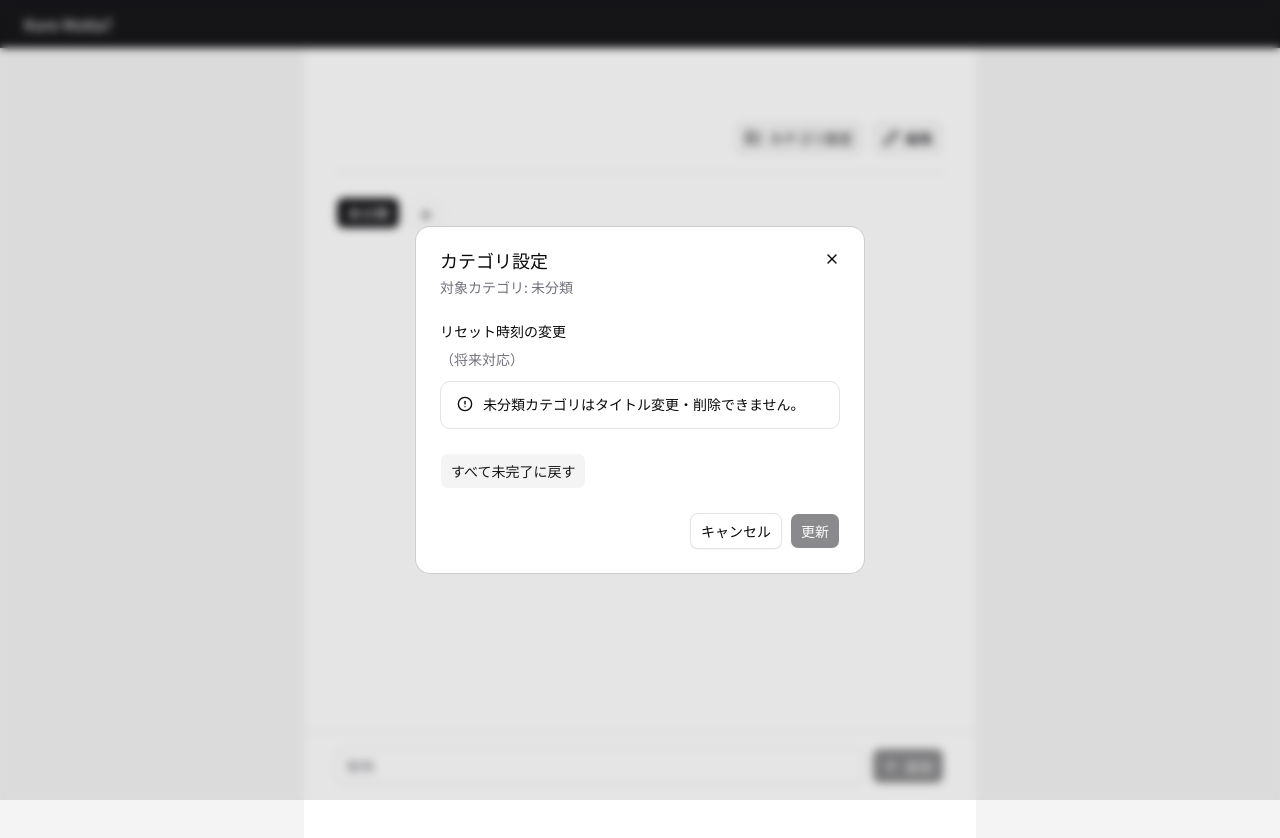
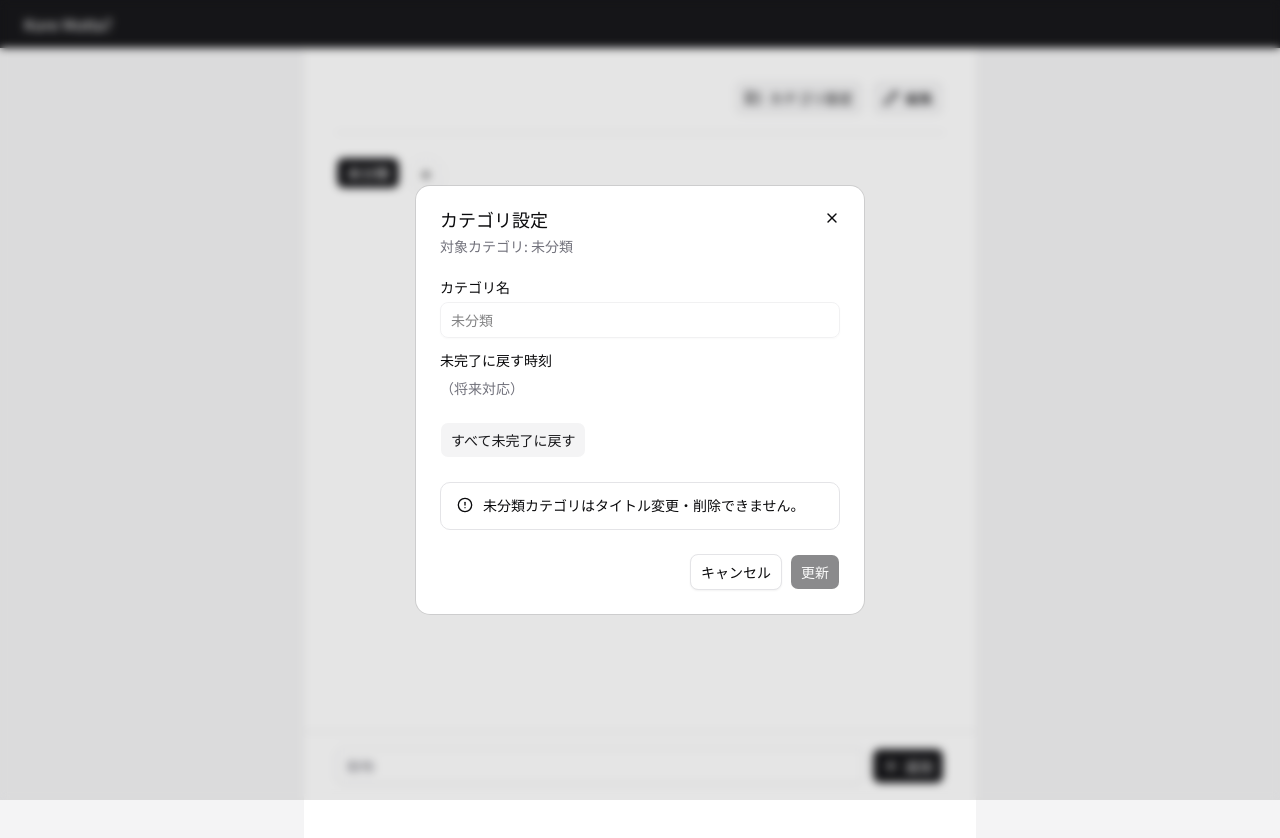
Before and after one commit to kem198/kore-motta, a Next.js app: page / in a window 1280 px wide. Both pictures are taken after a click on the button "カテゴリ設定". Shown: the top 838 px of the page. Built offline with nearby package versions, Linux system fonts and the light colour scheme.

Commit message:
feat: update category dialog and todo components for improved functionality and UI consistency

```diff
--- a/src/components/shared/dialog/category-setting-dialog.tsx
+++ b/src/components/shared/dialog/category-setting-dialog.tsx
@@ -58,7 +58,6 @@ export function CategorySettingDialog({
   const [isDeleteConfirmOpen, setIsDeleteConfirmOpen] = useState(false);
 
   const isCreateMode = mode === "create";
-  const inputLabel = MESSAGES.labels.categoryName;
 
   const handleSave = () => {
     const trimmedName = categoryName.trim();
@@ -108,37 +107,26 @@ export function CategorySettingDialog({
           {(isCreateMode || category) && (
             <>
               <div className="space-y-3">
-                {(isCreateMode || !isDefaultCategory) && (
                 <Label className="flex flex-col items-start gap-2">
-                    {inputLabel}
+                  {MESSAGES.labels.categoryName}
 
                   <Input
                     value={categoryName}
                     onChange={(e) => setCategoryName(e.target.value)}
-                      aria-label={inputLabel}
+                    aria-label={MESSAGES.labels.categoryName}
                     placeholder={
                       isCreateMode
                         ? MESSAGES.placeholders.categoryName
                         : (category?.name ?? "")
                     }
+                    disabled={isDefaultCategory}
                   />
                 </Label>
-                )}
 
                 <Label className="flex flex-col items-start gap-2">
-                  <p className="text-sm font-medium">リセット時刻の変更</p>
+                  <p className="text-sm font-medium">未完了に戻す時刻</p>
                   <p className="text-muted-foreground text-sm">（将来対応）</p>
                 </Label>
-
-                {!isCreateMode && isDefaultCategory && (
-                  <Alert variant="default">
-                    <AlertCircleIcon size={16} />
-
-                    <AlertTitle>
-                      未分類カテゴリはタイトル変更・削除できません。
-                    </AlertTitle>
-                  </Alert>
-                )}
               </div>
 
               <div className="flex gap-2">
@@ -166,6 +154,16 @@ export function CategorySettingDialog({
                   </div>
                 )}
               </div>
+
+              {!isCreateMode && isDefaultCategory && (
+                <Alert variant="default">
+                  <AlertCircleIcon size={16} />
+
+                  <AlertTitle>
+                    未分類カテゴリはタイトル変更・削除できません。
+                  </AlertTitle>
+                </Alert>
+              )}
 
               <DialogFooter>
                 <DialogClose
--- a/src/components/shared/todo-app-navigation.tsx
+++ b/src/components/shared/todo-app-navigation.tsx
@@ -19,7 +19,7 @@ export function TodoAppNavigation({
   onToggleEditing,
 }: TodoAppNavigationProps) {
   return (
-    <div className="bg-background/70 sticky bottom-0 z-50 flex justify-between gap-2 border-b py-4">
+    <div className="bg-background/70 sticky bottom-0 z-50 flex justify-between gap-2 border-b pb-4">
       <div className="flex gap-2">
         {isEditing && (
           <TodoEditActions appStorage={appStorage} onImport={onImport} />
--- a/src/components/shared/todo-form.tsx
+++ b/src/components/shared/todo-form.tsx
@@ -11,10 +11,9 @@ import { Controller, useForm } from "react-hook-form";
 
 type TodoFormProps = {
   onSubmit: (values: TodoFormValues) => void;
-  isEditing: boolean;
 } & Omit<React.ComponentProps<"form">, "onSubmit">;
 
-export function TodoForm({ onSubmit, isEditing, ...props }: TodoFormProps) {
+export function TodoForm({ onSubmit, ...props }: TodoFormProps) {
   const form = useForm<TodoFormValues>({
     resolver: zodResolver(todoFormSchema),
     defaultValues: {
@@ -22,8 +21,6 @@ export function TodoForm({ onSubmit, isEditing, ...props }: TodoFormProps) {
       memo: "",
     },
   });
-
-  const nameValue = form.watch("name") ?? "";
 
   const handleSubmit = (values: TodoFormValues) => {
     onSubmit(values);
@@ -44,17 +41,12 @@ export function TodoForm({ onSubmit, isEditing, ...props }: TodoFormProps) {
                 aria-invalid={fieldState.invalid}
                 placeholder={MESSAGES.placeholders.newItem}
                 autoComplete="off"
-                disabled={isEditing}
               />
               {fieldState.invalid && <FieldError errors={[fieldState.error]} />}
             </Field>
           )}
         />
-        <Button
-          type="submit"
-          form="todoadd"
-          disabled={isEditing || !nameValue.trim()}
-        >
+        <Button type="submit" form="todoadd">
           <PlusIcon />
           {MESSAGES.actions.add}
         </Button>
--- a/src/features/todo-app.tsx
+++ b/src/features/todo-app.tsx
@@ -292,8 +292,6 @@ export function TodoApp() {
   return (
     <div className="flex flex-col gap-4">
       <div className="not-prose flex w-full flex-col gap-6">
-        <div className="flex flex-col gap-3"></div>
-
         <TodoAppNavigation
           isEditing={isEditing}
           appStorage={appStorage}
```
Lines whose indentation alone changed are shown as unchanged.
